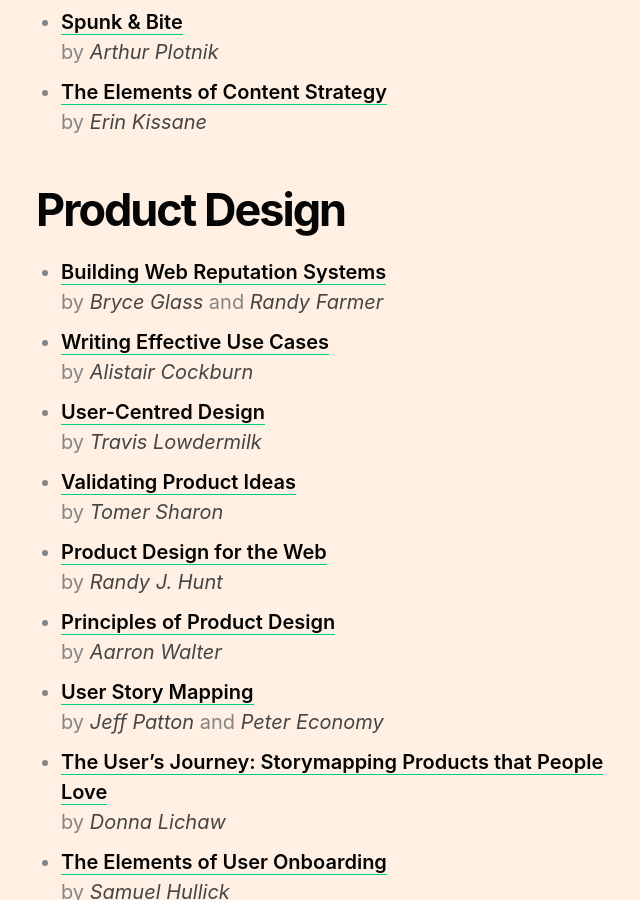
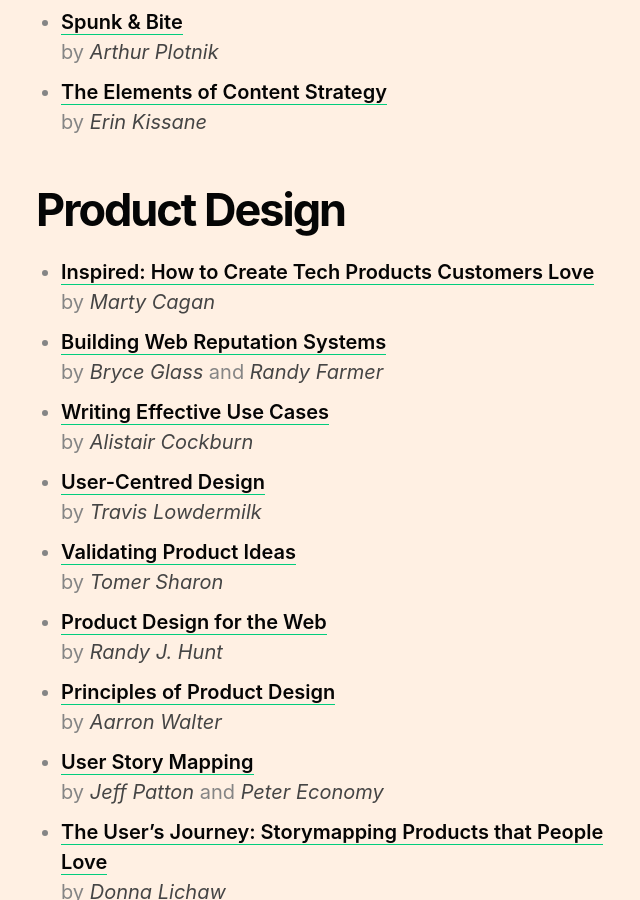
Before and after one commit to harjotgrewal/amrindersandhu, a Jekyll site: the page built from books.html, in a window 1280 px wide and 900 px high, scrolled down 7383 px. Shown: the whole window, without its empty margins (589-1229 px from the left). Built offline with Jekyll 4.4.1, drawn with Linux system fonts in a browser that asks for light colours; some of the changed text lies outside the part shown.

Commit message:
[ADD][HTML] Books

```diff
--- a/_data/books.yml
+++ b/_data/books.yml
@@ -500,6 +500,12 @@ productivity:
 
 pd:
 - {
+	url: 'https://www.amazon.com/INSPIRED-Create-Tech-Products-Customers/dp/1119387507/',
+	name: 'Inspired: How to Create Tech Products Customers Love',
+	author: 'Marty Cagan'
+}
+
+- {
 	url: 'https://www.amazon.com/Building-Reputation-Systems-Randy-Farmer/dp/059615979X',
 	name: 'Building Web Reputation Systems',
 	author: 'Bryce Glass <span>and</span> Randy Farmer'
@@ -824,6 +830,13 @@ usability:
 
 ux:
 - {
+	url: 'https://www.amazon.com/Articulating-Design-Decisions-Communicate-Stakeholders/dp/1491921560',
+	name: 'Articulating Design Decisions',
+	author: 'Tom Greever'
+}
+
+
+- {
 	url: 'https://www.amazon.com/Lean-UX-Applying-Principles-Experience/dp/1449311652',
 	name: 'Lean UX: Applying Lean Principles to Improve User Experience',
 	author: 'Jeff Gothelf <span>and</span> Josh Seiden'
```
Also changed, not shown: 1 other file.
